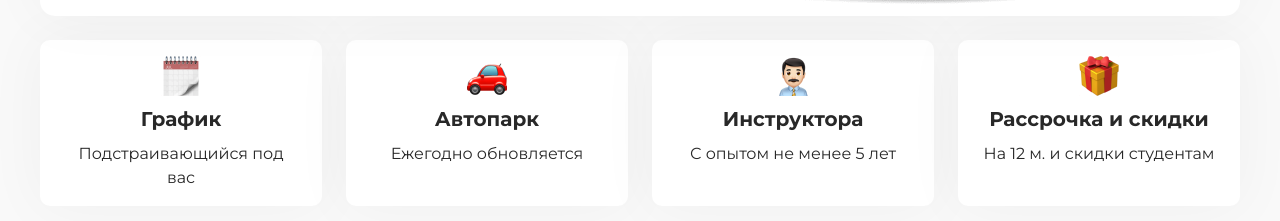
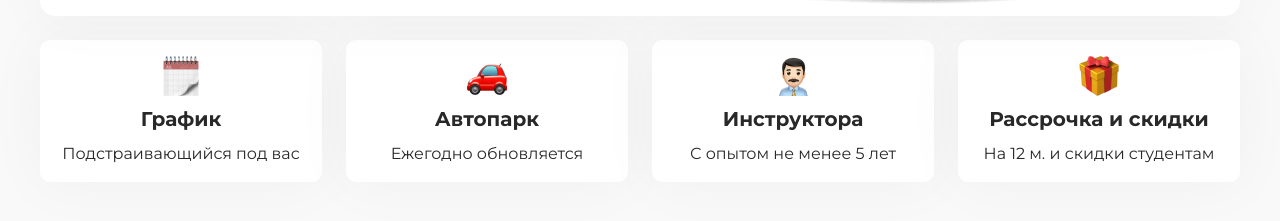
Before and after one commit to CodeMaster1025/driving-school-frontend, a Next.js app: page / in a window 1280 px wide. Shown: the part 507-728 px from the top of the page. Built offline with nearby package versions, Linux system fonts and the light colour scheme.

Commit message:
Fix Images Url and Visual Fix

```diff
--- a/app/components/pages/Home/PrimarySection/PrimarySection.module.scss
+++ b/app/components/pages/Home/PrimarySection/PrimarySection.module.scss
@@ -43,7 +43,7 @@
   .items, .swiper {
     @apply mt-6;
     article {
-      @apply bg-white rounded-md flex flex-col items-center text-center gap-2 px-6 py-4;
+      @apply bg-white rounded-md flex flex-col items-center text-center gap-2 px-3 py-4;
 
       h4 {
         @apply text-2xl font-bold;
--- a/app/components/pages/Home/PrimarySection/PrimarySection.tsx
+++ b/app/components/pages/Home/PrimarySection/PrimarySection.tsx
@@ -8,7 +8,6 @@ import "swiper/css";
 
 import Arrow from "@/components/other/Icons/Arrow";
 
-import car from "@/images/car.png";
 import Image from "next/image";
 import { useAdaptive } from "@/hooks/useAdaptive";
 import { Autoplay } from "swiper";
@@ -27,7 +26,7 @@ const PrimarySection: FC = () => {
         <Button primary>
           Записаться <Arrow />
         </Button>
-        {isDesktop && <Image src={car} alt="Картинка машины" />}
+        {isDesktop && <Image src='/images/car.png' alt="Картинка машины" width={1069} height={480} />}
       </article>
       {isDesktop ? (
         <div className={styles.items}>
--- a/app/components/ui/Logo/Logo.tsx
+++ b/app/components/ui/Logo/Logo.tsx
@@ -1,6 +1,4 @@
 import React, { FC } from "react";
-
-import logo from "@/images/logo.png";
 
 import Image from "next/image";
 
@@ -10,7 +8,7 @@ import Link from "next/link";
 const Logo: FC = () => {
   return (
     <Link href="/" className={styles.logo}>
-      <Image src={logo} alt="Логотип" width={40} height={40} />
+      <Image src='/images/logo.png' alt="Логотип" width={40} height={40} />
       <span className={styles.title}>Автошкола</span>
     </Link>
   );
--- a/package.json
+++ b/package.json
@@ -1,6 +1,6 @@
 {
   "name": "driving-school",
-  "version": "0.1.2",
+  "version": "0.1.3",
   "private": true,
   "scripts": {
     "dev": "next dev",
```
Also changed, not shown: public/images/car.png (renamed from app/images/car.png), public/images/logo.png (renamed from app/images/logo.png).
